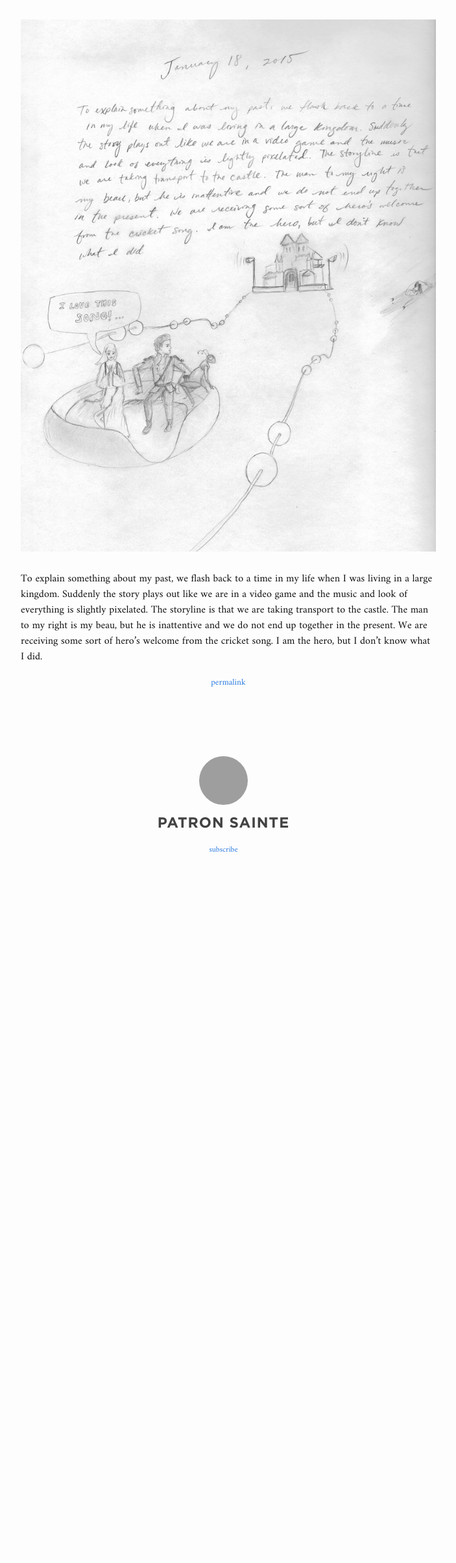
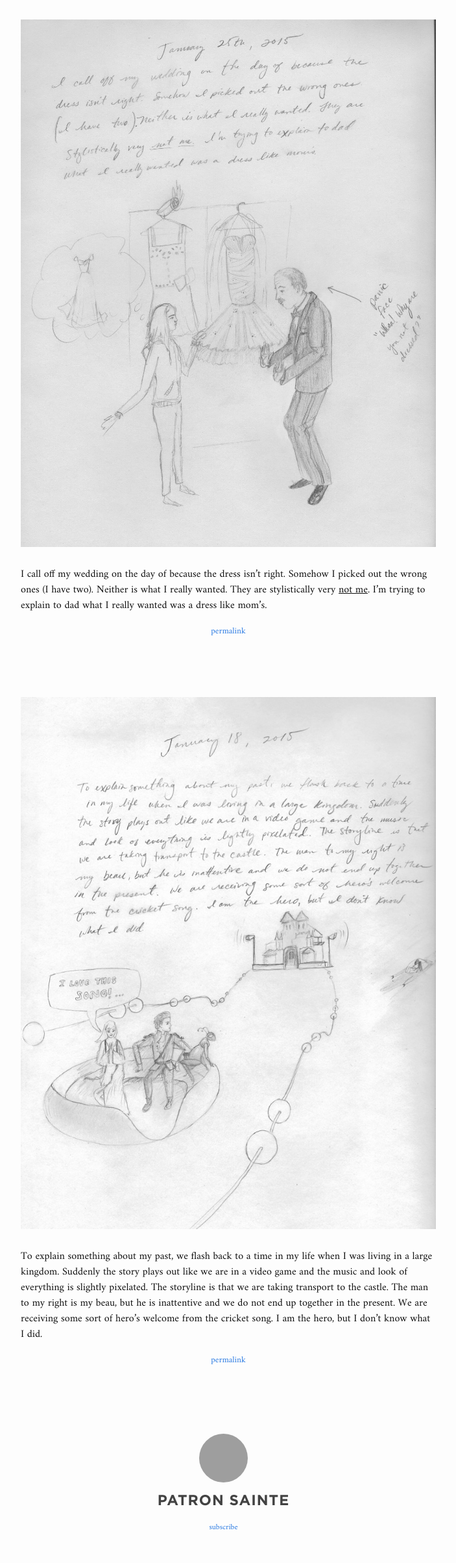
Before and after one commit to kjpociask/dreamir, a Jekyll site: the page built from index.html, in a window 1280 px wide. Shown: the whole page at 65% size, without its empty margins (288-991 px from the left). Built offline with Jekyll 4.4.1, drawn with Linux system fonts in a browser that asks for light colours; before the commit the page ends 1363 px from its top, so only the background shows below that; grey boxes are pictures that could not be loaded.

Commit message:
January 25th, 2015

```diff
--- /dev/null
+++ b/_posts/2015-01-25-dream.markdown
@@ -0,0 +1,12 @@
+---
+layout: post
+date:   2015-01-25 9:00:00
+image: "/img/2015-01-25.jpg"
+---
+
+I call off my wedding on the day of because
+the dress isn't right. Somehow I picked out the
+wrong ones (I have two). Neither is what I really wanted.
+They are stylistically very <u>not me</u>.
+I'm trying to explain to dad what I really wanted
+was a dress like mom's.
--- a/_sass/_layout.scss
+++ b/_sass/_layout.scss
@@ -188,7 +188,11 @@
     list-style: none;
 
     > li {
-        margin-bottom: $spacing-unit;
+        margin-bottom: $spacing-unit * 3;
+    }
+
+    > li:last-child {
+      margin-bottom: $spacing-unit;
     }
 }
 
```
Also changed, not shown: img/2015-01-25.jpg (added).
